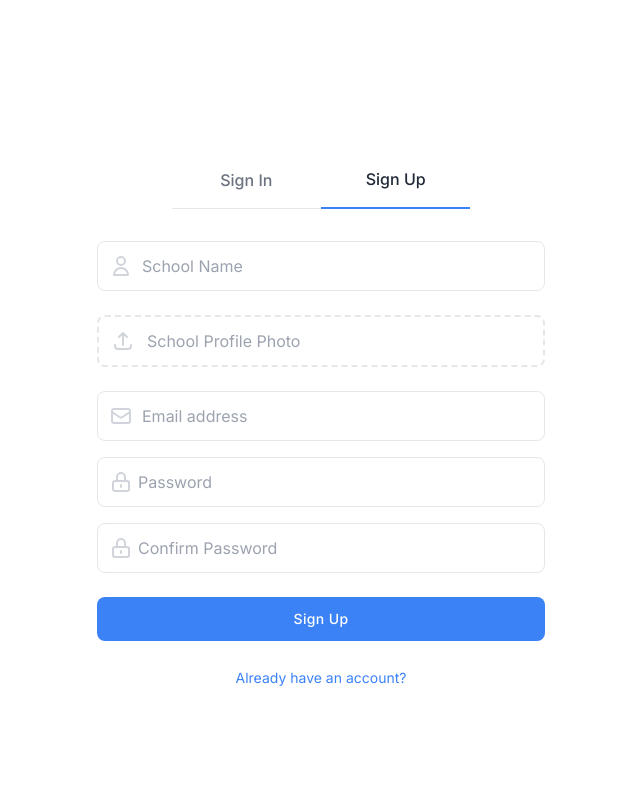
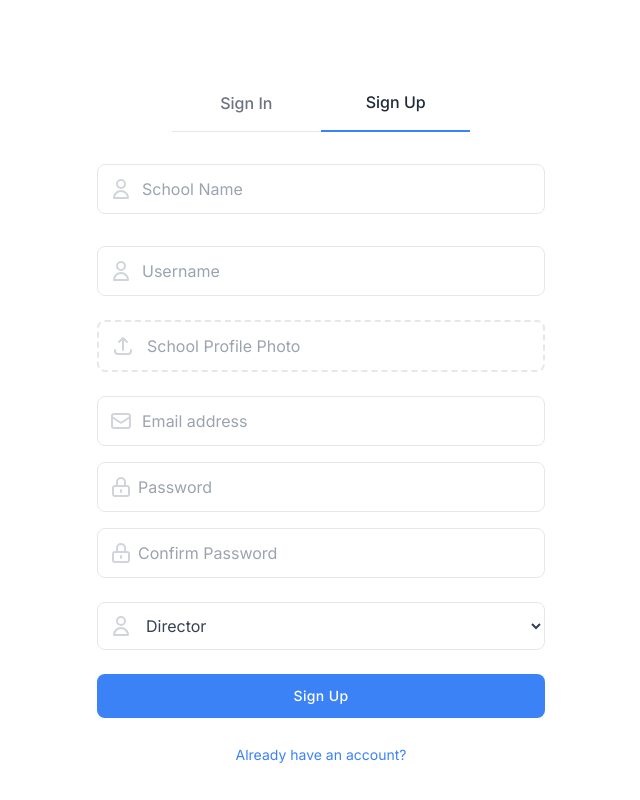
Before and after one commit to timfemey/school-management-system, a Next.js app in the folder client/: page / in a window 1280 px wide. Shown: the whole page, without its empty margins (319-959 px from the left). Built offline with nearby package versions, Linux system fonts and the light colour scheme.

Commit message:
added more fields and set Firebase Auth Persistence

```diff
--- a/client/src/app/page.tsx
+++ b/client/src/app/page.tsx
@@ -1,8 +1,13 @@
 "use client";
 import { useState } from "react";
+import { auth } from "../config/firebase";
+import { inMemoryPersistence } from "firebase/auth";
 
 export default function Home() {
   const [signIn, setSignIn] = useState<"signin" | "signup">("signup");
+
+  auth.setPersistence(inMemoryPersistence);
+
   return (
     <>
       <section className="bg-white dark:bg-gray-900">
@@ -64,6 +69,36 @@ export default function Home() {
                     type="text"
                     className="block w-full py-3 text-gray-700 bg-white border rounded-lg px-11 dark:bg-gray-900 dark:text-gray-300 dark:border-gray-600 focus:border-blue-400 dark:focus:border-blue-300 focus:ring-blue-300 focus:outline-none focus:ring focus:ring-opacity-40"
                     placeholder="School Name"
+                  />
+                </>
+              )}
+            </div>
+            <div className="relative flex items-center mt-8">
+              {signIn == "signin" ? (
+                <></>
+              ) : (
+                <>
+                  <span className="absolute">
+                    <svg
+                      xmlns="http://www.w3.org/2000/svg"
+                      className="w-6 h-6 mx-3 text-gray-300 dark:text-gray-500"
+                      fill="none"
+                      viewBox="0 0 24 24"
+                      stroke="currentColor"
+                      stroke-width="2"
+                    >
+                      <path
+                        stroke-linecap="round"
+                        stroke-linejoin="round"
+                        d="M16 7a4 4 0 11-8 0 4 4 0 018 0zM12 14a7 7 0 00-7 7h14a7 7 0 00-7-7z"
+                      />
+                    </svg>
+                  </span>
+
+                  <input
+                    type="text"
+                    className="block w-full py-3 text-gray-700 bg-white border rounded-lg px-11 dark:bg-gray-900 dark:text-gray-300 dark:border-gray-600 focus:border-blue-400 dark:focus:border-blue-300 focus:ring-blue-300 focus:outline-none focus:ring focus:ring-opacity-40"
+                    placeholder="Username"
                   />
                 </>
               )}
@@ -171,6 +206,37 @@ export default function Home() {
               />
             </div>
 
+            <div className="relative flex items-center mt-6">
+              {signIn == "signin" ? (
+                <></>
+              ) : (
+                <>
+                  <span className="absolute">
+                    <svg
+                      xmlns="http://www.w3.org/2000/svg"
+                      className="w-6 h-6 mx-3 text-gray-300 dark:text-gray-500"
+                      fill="none"
+                      viewBox="0 0 24 24"
+                      stroke="currentColor"
+                      stroke-width="2"
+                    >
+                      <path
+                        stroke-linecap="round"
+                        stroke-linejoin="round"
+                        d="M16 7a4 4 0 11-8 0 4 4 0 018 0zM12 14a7 7 0 00-7 7h14a7 7 0 00-7-7z"
+                      />
+                    </svg>
+                  </span>
+
+                  <select className="block w-full py-3 text-gray-700 bg-white border rounded-lg px-11 dark:bg-gray-900 dark:text-gray-300 dark:border-gray-600 focus:border-blue-400 dark:focus:border-blue-300 focus:ring-blue-300 focus:outline-none focus:ring focus:ring-opacity-40">
+                    <option>Director</option>
+                    <option>Teacher</option>
+                    <option>Student</option>
+                  </select>
+                </>
+              )}
+            </div>
+
             <div className="mt-6">
               {signIn == "signin" ? (
                 <button className="w-full px-6 py-3 text-sm font-medium tracking-wide text-white capitalize transition-colors duration-300 transform bg-blue-500 rounded-lg hover:bg-blue-400 focus:outline-none focus:ring focus:ring-blue-300 focus:ring-opacity-50">
```
